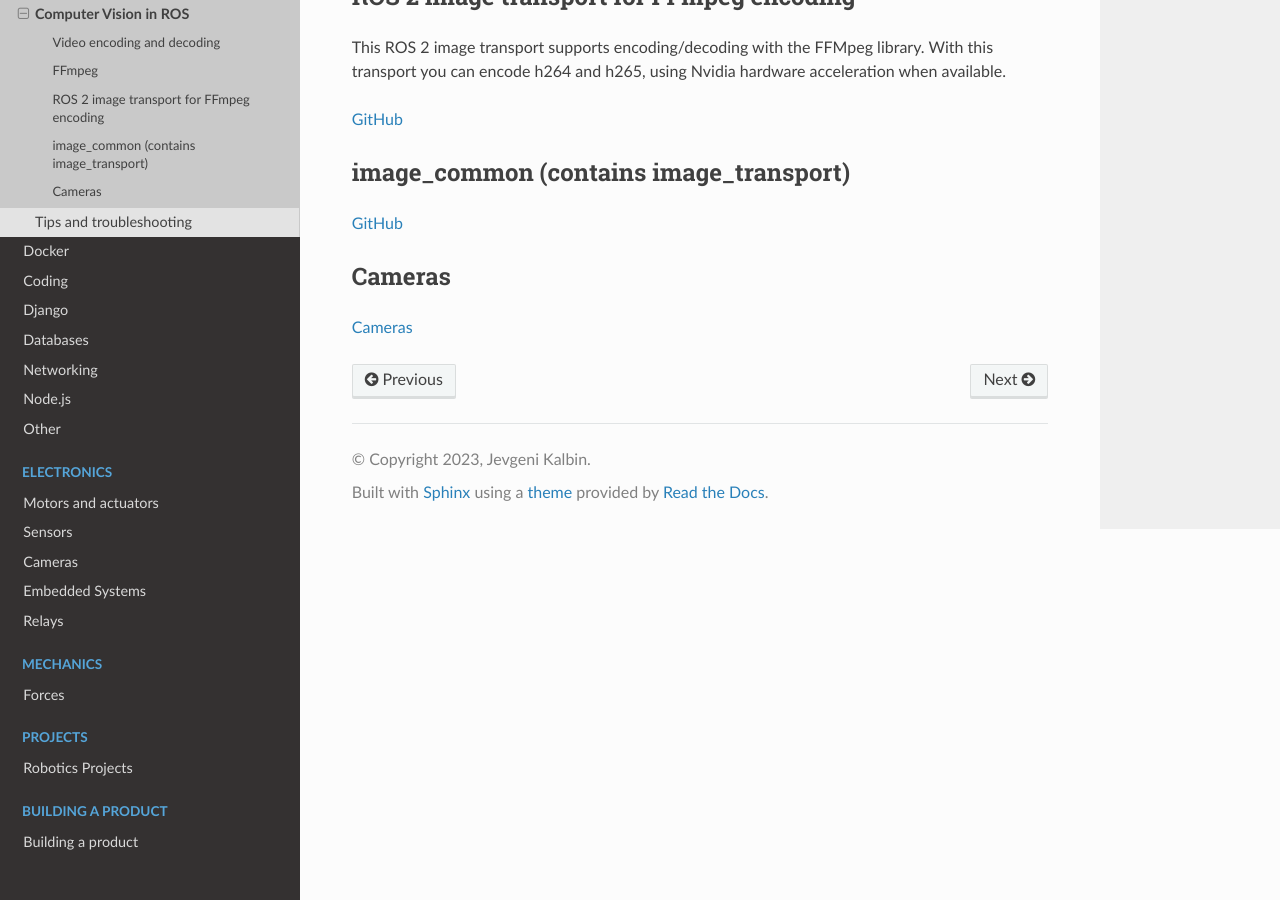
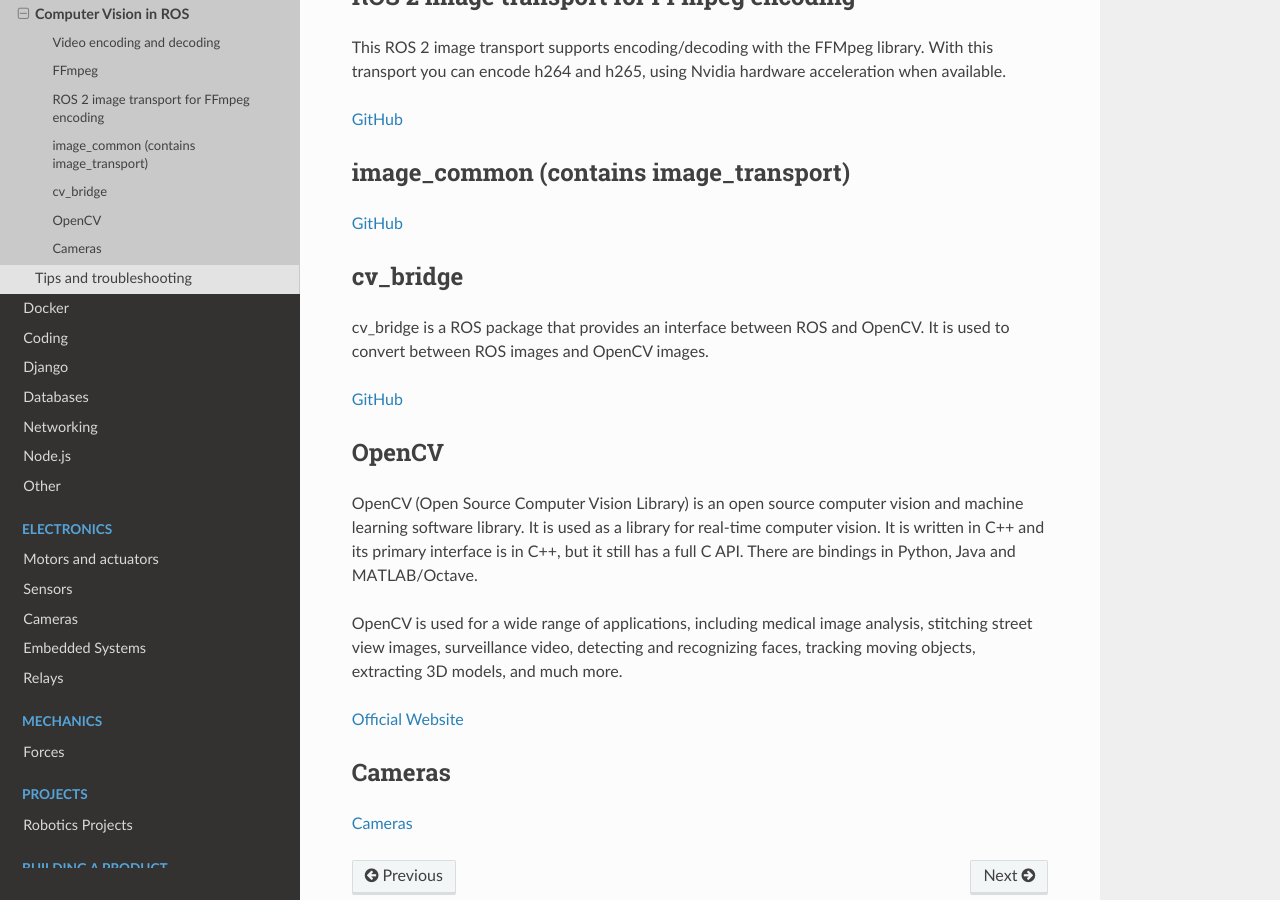
Before and after one commit to jevgenik/manuals, a Sphinx documentation site: the page built from source/files/software/ros2/computer_vision_in_ros.rst, in a window 1280 px wide and 900 px high, scrolled down 838 px. Built offline with Sphinx 7.4.7 and the Read the Docs theme 2.0.0, drawn with Linux system fonts in a browser that asks for light colours.

Commit message:
computer_vision_in_ros.rst

```diff
--- a/source/files/software/ros2/computer_vision_in_ros.rst
+++ b/source/files/software/ros2/computer_vision_in_ros.rst
@@ -38,6 +38,25 @@ image_common (contains image_transport)
 
 `GitHub <https://github.com/ros-perception/image_common>`_
 
+cv_bridge
+=========
+cv_bridge is a ROS package that provides an interface between ROS and OpenCV. It is used to convert between ROS images and OpenCV images.
+
+`GitHub <https://github.com/ros-perception/vision_opencv>`_
+
+
+OpenCV
+======
+OpenCV (Open Source Computer Vision Library) is an open source computer vision and machine learning software library.
+It is used as a library for real-time computer vision. It is written in C++ and its primary interface is in C++, but it still has a
+full C API. There are bindings in Python, Java and MATLAB/Octave.
+
+OpenCV is used for a wide range of applications, including
+medical image analysis, stitching street view images, surveillance video, detecting and recognizing faces, tracking moving objects,
+extracting 3D models, and much more.
+
+`Official Website <https://opencv.org/>`_
+
 Cameras
 =======
 :ref:`Cameras <intel_realsense>`
```
